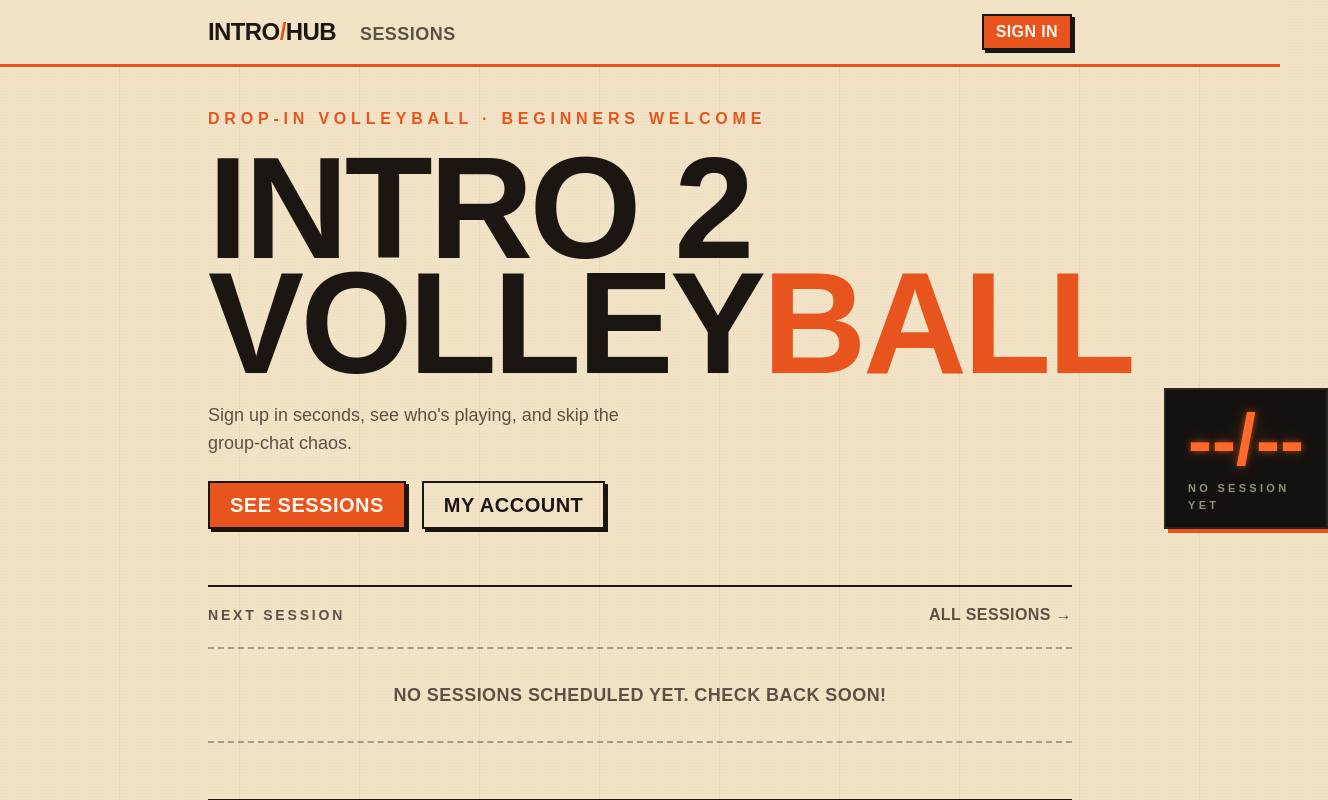
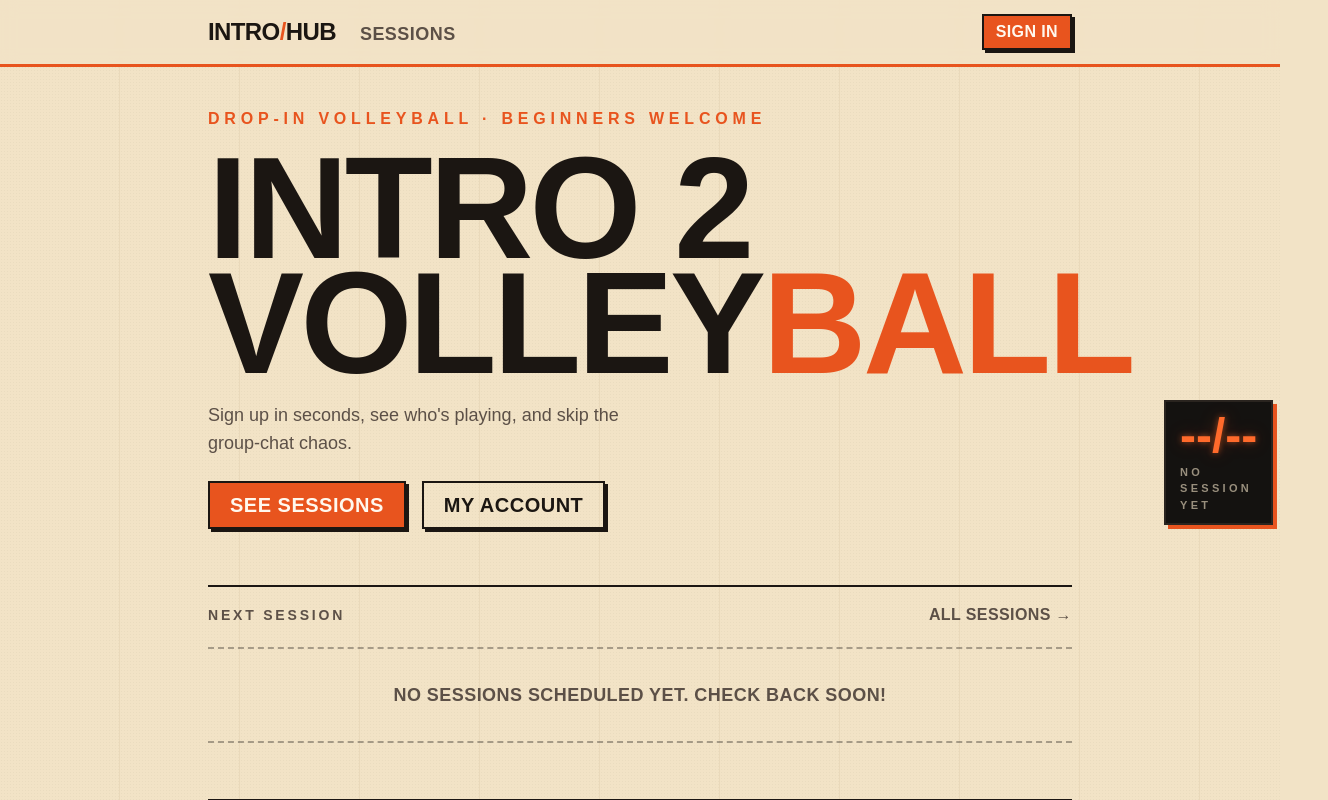
Before and after one commit to jasooh/intro_hub, a Next.js app: page / in a window 1280 px wide. Shown: the top 800 px of the page, 1328 px wide, since content can reach past the window. Built offline with nearby package versions, Linux system fonts and the light colour scheme; no server answers; the database is empty; a web font is replaced by a local one.

Commit message:
Home scoreboard: standard size, shadow kept inside the content area
Co-Authored-By: Claude Opus 5.5 <noreply@anthropic.com>

```diff
--- a/src/app/page.tsx
+++ b/src/app/page.tsx
@@ -49,8 +49,8 @@ export default function Home() {
             </Link>
           </div>
         </div>
-        <div className="reveal" style={reveal(4)}>
-          <Suspense fallback={<Scoreboard value="--/--" label="Signed up" size="lg" />}>
+        <div className="reveal pr-1 pb-1" style={reveal(4)}>
+          <Suspense fallback={<Scoreboard value="--/--" label="Taken" />}>
             <NextScoreboard />
           </Suspense>
         </div>
@@ -93,12 +93,12 @@ export default function Home() {
 
 async function NextScoreboard() {
   const next = await getNext();
-  if (!next) return <Scoreboard value="--/--" label="No session yet" size="lg" />;
+  if (!next) return <Scoreboard value="--/--" label="No session yet" />;
   const taken = (next.counts?.confirmed ?? 0) + (next.counts?.holding ?? 0);
   const pad = (n: number) => String(n).padStart(2, "0");
   const { weekday, day, month } = dateParts(next.session.starts_at);
   return (
-    <Scoreboard value={`${pad(taken)}/${pad(next.session.capacity)}`} label={`Taken · ${weekday} ${month} ${day}`} size="lg" />
+    <Scoreboard value={`${pad(taken)}/${pad(next.session.capacity)}`} label={`Taken · ${weekday} ${month} ${day}`} />
   );
 }
 
```
